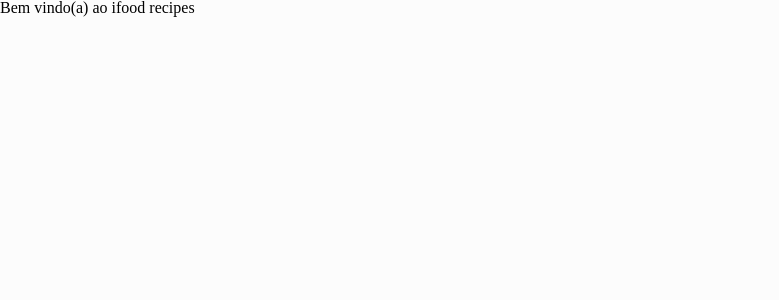
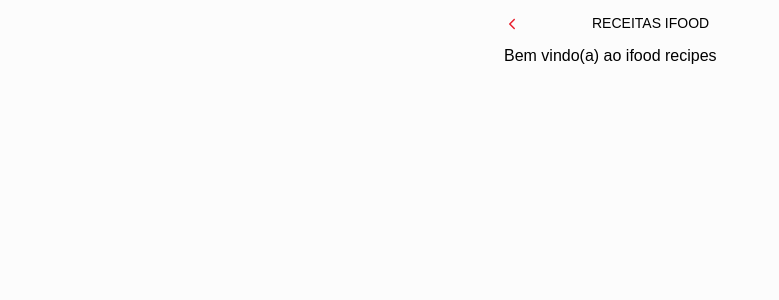
Before and after one commit to leonardo-otero390/iFoodRecipes, a JavaScript app: page / in a window 1280 px wide. Shown: the top 300 px of the page, without its empty margins (0-779 px from the left). Built offline with nearby package versions, Linux system fonts and the light colour scheme.

Commit message:
feat: TopBar layout

```diff
--- a/package.json
+++ b/package.json
@@ -5,6 +5,8 @@
   "dependencies": {
     "react": "^17.0.2",
     "react-dom": "^17.0.2",
+    "react-icons": "^4.3.1",
+    "react-router-dom": "^6.2.1",
     "react-scripts": "^4.0.3",
     "styled-components": "^5.3.3"
   },
--- a/src/App.js
+++ b/src/App.js
@@ -1,10 +1,14 @@
+import { BrowserRouter as Router, Routes, Route } from "react-router-dom";
+import Home from "./pages/home/Home";
 import GlobalStyle from "./styles/global";
 
 export default function App() {
   return (
-    <>
+    <Router>
       <GlobalStyle />
-      <h1> Bem vindo(a) ao ifood recipes</h1>
-    </>
+      <Routes>
+        <Route exact path="/" element={<Home />} />
+      </Routes>
+    </Router>
   );
 }
--- /dev/null
+++ b/src/components/TopBar.js
@@ -0,0 +1,24 @@
+import { IoIosArrowBack as ArrowBack } from "react-icons/io";
+import { IconContext } from "react-icons/lib";
+import styled from "styled-components";
+
+export default function TopBar({ content }) {
+  return (
+    <Header>
+      <IconContext.Provider value={{ color: "#E9202E" }}>
+        <ArrowBack />
+      </IconContext.Provider>
+      <h1>{content}</h1>
+    </Header>
+  );
+}
+
+const Header = styled.header`
+  display: flex;
+  gap: 72px;
+  width: 100%;
+  h1 {
+    font-size: 14px;
+  }
+  margin-bottom: 16px;
+`;
--- /dev/null
+++ b/src/pages/home/Home.js
@@ -0,0 +1,10 @@
+import TopBar from "../../components/TopBar";
+
+export default function Home() {
+  return (
+    <>
+      <TopBar content="RECEITAS IFOOD" />
+      <h1> Bem vindo(a) ao ifood recipes</h1>
+    </>
+  );
+}
--- a/src/styles/global.js
+++ b/src/styles/global.js
@@ -53,11 +53,18 @@
 }
 *{
 	box-sizing: border-box;
+
 }
-html, body, #root {
+html, body {
   height: 100%;
+}
+.root{
+	width:80%;
+	max-width:272px;
+	margin:16px auto;
 }
 body {
     background: #FCFCFC;
+	font-family: 'poppins', sans-serif;
   }
 `;
```
Also changed, not shown: src/pages/home/style.js (added), 1 other file (tests, documents, lock files or other folders).
